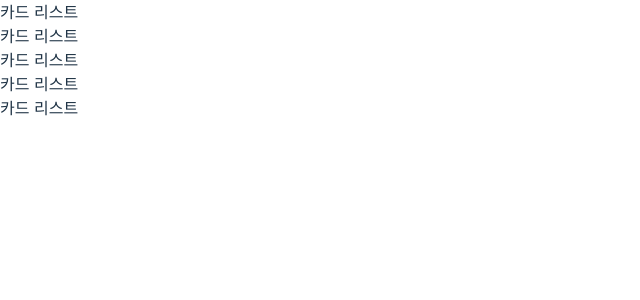
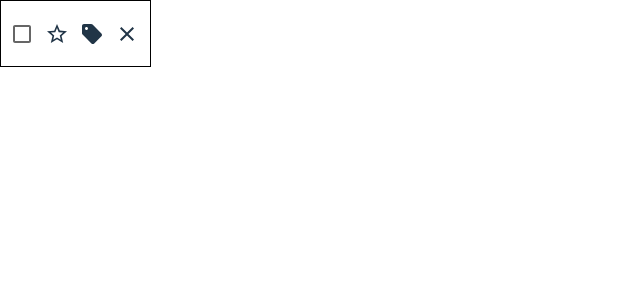
Before and after one commit to gusdn3477/todo-list, a React (Vite) app: page / in a window 1280 px wide. Shown: the top 300 px of the page, without its empty margins (0-640 px from the left). Built offline with nearby package versions, Linux system fonts and the light colour scheme.

Commit message:
feat: 일정을 나타내는 Card 컴포넌트 초안 구현

```diff
--- a/src/App.tsx
+++ b/src/App.tsx
@@ -1,13 +1,9 @@
-import "./App.css";
+import Card from './components/Card';
 
 function App() {
   return (
     <>
-      <div>카드 리스트</div>
-      <div>카드 리스트</div>
-      <div>카드 리스트</div>
-      <div>카드 리스트</div>
-      <div>카드 리스트</div>
+      <Card />
     </>
   );
 }
--- /dev/null
+++ b/src/components/Card.tsx
@@ -0,0 +1,71 @@
+import { Checkbox } from '@mui/material';
+import styled from 'styled-components';
+import StarBorderIcon from '@mui/icons-material/StarBorder';
+import CloseIcon from '@mui/icons-material/Close';
+import SellIcon from '@mui/icons-material/Sell';
+
+interface CardProps {
+  checked?: boolean;
+  title?: string;
+  date?: string;
+  isBookMarked?: boolean;
+  tagColor?: string;
+}
+
+const Card = ({
+  checked = false,
+  title,
+  date,
+  isBookMarked = false,
+  tagColor,
+}: CardProps) => {
+  return (
+    <StyledCard>
+      <StyledCardLeft>
+        <Checkbox />
+        <strong>{title}</strong>
+        <div>{date}</div>
+      </StyledCardLeft>
+      <StyledCardRight>
+        <StyledIconWrapper>
+          <StarBorderIcon />
+        </StyledIconWrapper>
+        <StyledIconWrapper>
+          <SellIcon />
+        </StyledIconWrapper>
+        <StyledIconWrapper>
+          <CloseIcon />
+        </StyledIconWrapper>
+      </StyledCardRight>
+    </StyledCard>
+  );
+};
+
+export default Card;
+
+const StyledCard = styled.div`
+  display: flex;
+  width: 100%;
+  height: 65px;
+  border: 1px solid black;
+  align-items: center;
+  justify-content: space-between;
+`;
+
+const StyledCardLeft = styled.div`
+  display: flex;
+  align-items: center;
+`;
+
+const StyledCardRight = styled.div`
+  display: flex;
+  align-items: center;
+`;
+
+const StyledIconWrapper = styled.div`
+  display: flex;
+  align-items: center;
+  cursor: pointer;
+  width: 35px;
+  height: 35px;
+`;
```
